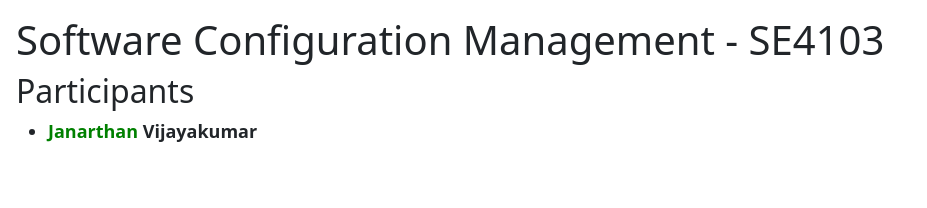
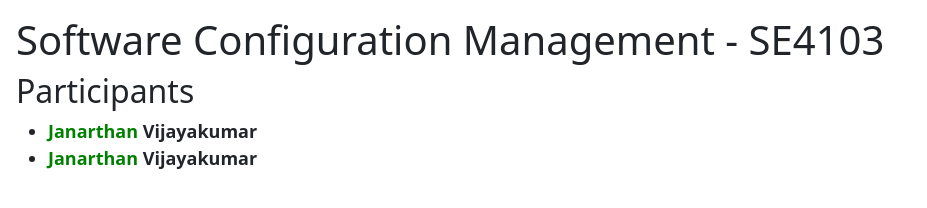
Before and after one commit to Soruba06/PracticalClass01, a plain HTML site: page index.html in a window 1280 px wide. Shown: the whole page, without its empty margins (0-927 px from the left). Drawn offline with nearby package versions, Linux system fonts and the light colour scheme.

Commit message:
Added my missing name

```diff
--- a/index.html
+++ b/index.html
@@ -20,6 +20,7 @@
     <h2>Participants</h2>
     <Ul>
         <li><span>Janarthan</span> Vijayakumar</li>
+        <li><span>Janarthan</span> Vijayakumar</li>
     </Ul>
     <script src="https://cdn.jsdelivr.net/npm/bootstrap@5.3.2/dist/js/bootstrap.bundle.min.js" integrity="sha384-C6RzsynM9kWDrMNeT87bh95OGNyZPhcTNXj1NW7RuBCsyN/o0jlpcV8Qyq46cDfL" crossorigin="anonymous"></script>
   </body>
```
